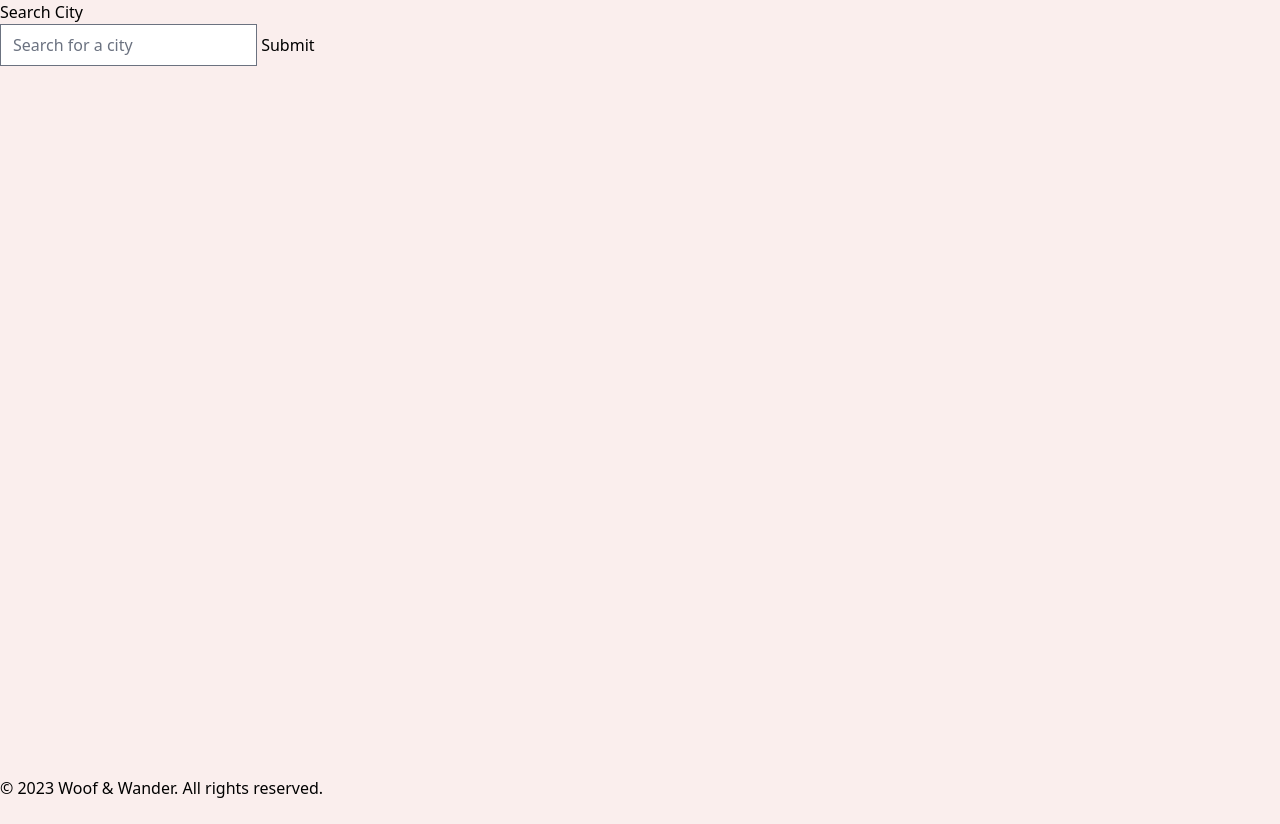
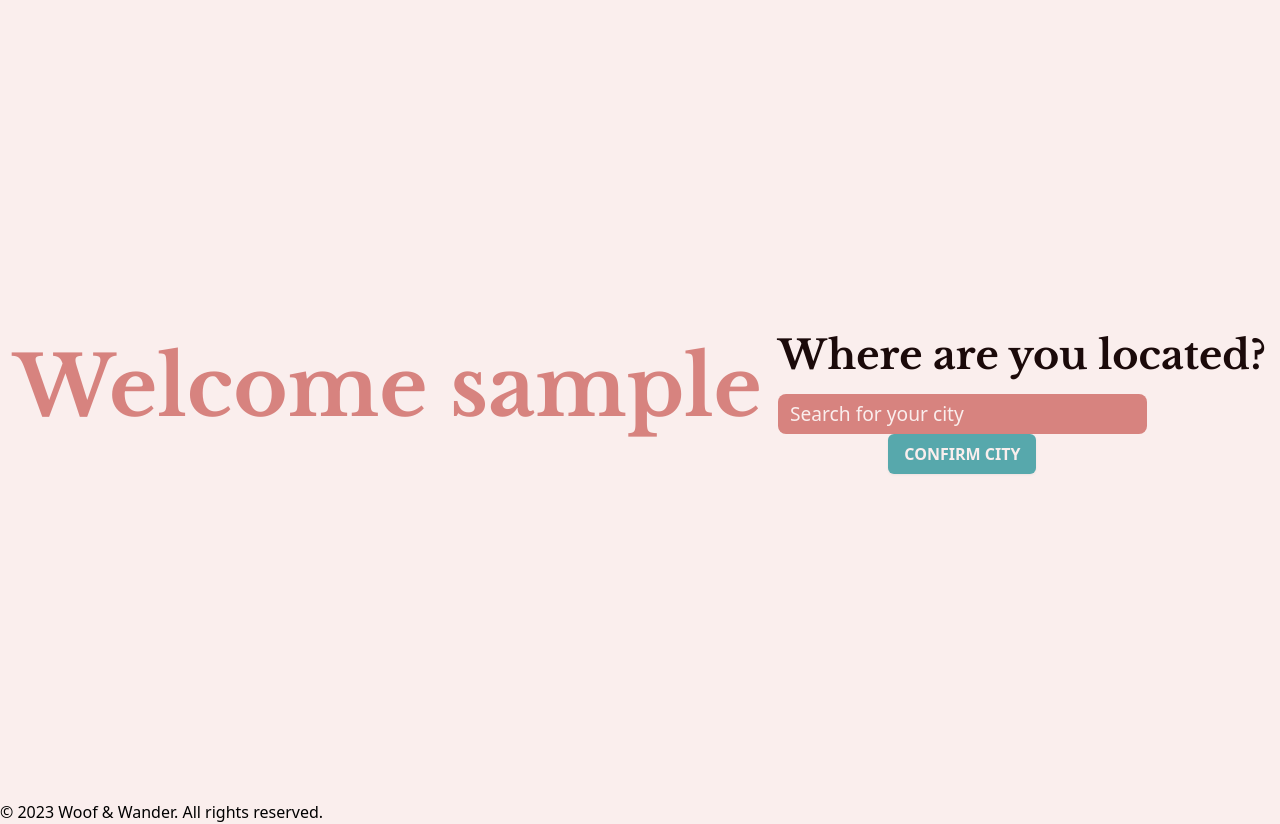
Before and after one commit to B-Selin/WoofAndWander, a Django app: page /search_city/ in a window 1280 px wide. Shown: the part 96-920 px from the top of the page. Before the commit the page ends 894 px from the top, so only its background shows below. Run offline with Django 4.2, Linux system fonts and the light colour scheme; the visitor is signed in with stand-in values (Sample User, id 1); some libraries are stand-ins or nearby versions.

Commit message:
style city search welcome page

```diff
--- a/main_app/templates/main_app/search_city.html
+++ b/main_app/templates/main_app/search_city.html
@@ -1,15 +1,33 @@
 {% extends 'base.html' %}
-
+{% block mobile_header_class %}
+  mb:hidden dp:block
+{% endblock %}
 {% block content %}
-  <h1>Search City</h1>
+{% load static %}
+<div class="flex flex-col justify-center min-h-screen dp:flex-row dp:justify-center dp:items-center">
+  <div class="w-full dp:w-auto flex justify-center dp:justify-start">
+    <div class="flex flex-col dp:flex-row dp:items-start items-center">
+      <div class="text-h2 font-bold dp:text-display text-primary font-header mb-4 dp:mb-0 dp:mr-4">Welcome {{user.username}}</div>
+      <div class="flex flex-col mb-4 dp:mb-0">
+        <div class="text-h6 font-bold dp:text-h3 font-header text-dark mb-1 dp:mb-2">Where are you located?</div>
+        <div class="flex mb-2 dp:mb-0 items-center">
+          <div class="dp:hidden mb:flex items-center">
+            <img src="{% static 'src/images/SmallLogoDark.svg' %}" alt="Logo" class="object-contain max-h-[45px]">
+          </div>
           <form id="city-form" method="POST" action="{% url 'search_city' %}">
             {% csrf_token %}
-    <input id="city-search" type="text" name="city" placeholder="Search for a city">
+            <input id="city-search" type="text" name="city" placeholder="Search for your city" class="text-body-lg border-none pr-16 dp:pr-20 bg-primary text-light placeholder-light focus:ring-secondary rounded-lg">
             <input type="hidden" name="lat" id="city-lat">
             <input type="hidden" name="lng" id="city-lng">
-    <button type="submit">Submit</button>
+            <div class="w-full flex justify-center mt-2 dp:mt-0">
+              <button type="submit" class="bg-accent rounded-md px-4 py-2 text-light font-bold drop-shadow-sm hover:bg-opacity-90">CONFIRM CITY</button>
+            </div>
           </form>
-
+        </div>
+      </div>
+    </div>
+  </div>
+</div>
 <script>
   document.addEventListener('DOMContentLoaded', function() {
     const input = document.getElementById('city-search');
--- a/main_app/views.py
+++ b/main_app/views.py
@@ -34,7 +34,7 @@ def signup(request):
     if form.is_valid():
       user = form.save()
       login(request, user)
-      return redirect('index')
+      return redirect('search_city')
     else:
       error_message = 'Invalid sign up - try again'
   form = UserCreationForm()
@@ -114,7 +114,7 @@ def search_city(request):
           profile.latitude = float(lat)
           profile.longitude = float(lng)
           profile.save()
-          return redirect('profile_details', profile_id=profile.id)
+          return redirect('index')
 
   return render(request, 'main_app/search_city.html', context)
 
--- a/static/output.css
+++ b/static/output.css
@@ -840,6 +840,22 @@ select {
   margin-top: 1.5rem;
 }
 
+.mr-4 {
+  margin-right: 1rem;
+}
+
+.ml-4 {
+  margin-left: 1rem;
+}
+
+.mb-1 {
+  margin-bottom: 0.25rem;
+}
+
+.mb-2 {
+  margin-bottom: 0.5rem;
+}
+
 .block {
   display: block;
 }
@@ -1245,6 +1335,22 @@ select {
   padding-top: 100px;
 }
 
+.pr-px {
+  padding-right: 1px;
+}
+
+.pr-4 {
+  padding-right: 1rem;
+}
+
+.pr-8 {
+  padding-right: 2rem;
+}
+
+.pr-16 {
+  padding-right: 4rem;
+}
+
 .text-center {
   text-align: center;
 }
@@ -1279,6 +1385,18 @@ select {
 
 .text-body {
   font-size: 16px;
+}
+
+.text-display {
+  font-size: 82.6px;
+}
+
+.text-h1 {
+  font-size: 57.33px;
+}
+
+.text-h2 {
+  font-size: 47.77px;
 }
 
 .font-bold {
@@ -1306,6 +1424,16 @@ select {
 .text-primary {
   --tw-text-opacity: 1;
   color: rgb(215 131 127 / var(--tw-text-opacity));
+}
+
+.placeholder-light::-moz-placeholder {
+  --tw-placeholder-opacity: 1;
+  color: rgb(250 238 237 / var(--tw-placeholder-opacity));
+}
+
+.placeholder-light::placeholder {
+  --tw-placeholder-opacity: 1;
+  color: rgb(250 238 237 / var(--tw-placeholder-opacity));
 }
 
 .placeholder-opacity-80::-moz-placeholder {
@@ -1589,6 +1750,30 @@ select {
     margin-right: 4rem;
   }
 
+  .dp\:mb-4 {
+    margin-bottom: 1rem;
+  }
+
+  .dp\:mb-0 {
+    margin-bottom: 0px;
+  }
+
+  .dp\:mr-4 {
+    margin-right: 1rem;
+  }
+
+  .dp\:mb-2 {
+    margin-bottom: 0.5rem;
+  }
+
+  .dp\:mt-0 {
+    margin-top: 0px;
+  }
+
+  .dp\:mr-8 {
+    margin-right: 2rem;
+  }
+
   .dp\:block {
     display: block;
   }
@@ -1661,12 +1846,36 @@ select {
     width: 100%;
   }
 
+  .dp\:w-auto {
+    width: auto;
+  }
+
   .dp\:flex-row {
     flex-direction: row;
   }
 
+  .dp\:items-start {
+    align-items: flex-start;
+  }
+
   .dp\:items-center {
     align-items: center;
+  }
+
+  .dp\:justify-start {
+    justify-content: flex-start;
+  }
+
+  .dp\:justify-end {
+    justify-content: flex-end;
+  }
+
+  .dp\:justify-center {
+    justify-content: center;
+  }
+
+  .dp\:justify-between {
+    justify-content: space-between;
   }
 
   .dp\:space-x-8 > :not([hidden]) ~ :not([hidden]) {
@@ -1708,6 +1929,18 @@ select {
     padding-top: 130px;
   }
 
+  .dp\:pr-2 {
+    padding-right: 0.5rem;
+  }
+
+  .dp\:pr-24 {
+    padding-right: 6rem;
+  }
+
+  .dp\:pr-20 {
+    padding-right: 5rem;
+  }
+
   .dp\:text-left {
     text-align: left;
   }
@@ -1718,6 +1951,10 @@ select {
 
   .dp\:text-h3 {
     font-size: 39.81px;
+  }
+
+  .dp\:text-display {
+    font-size: 82.6px;
   }
 
   .dp\:text-dark {
```
Also changed, not shown: other parts of static/output.css (+124 -0 lines), static/src/images/SmallLogoDark.svg (added). Lines whose indentation alone changed are shown as unchanged.
